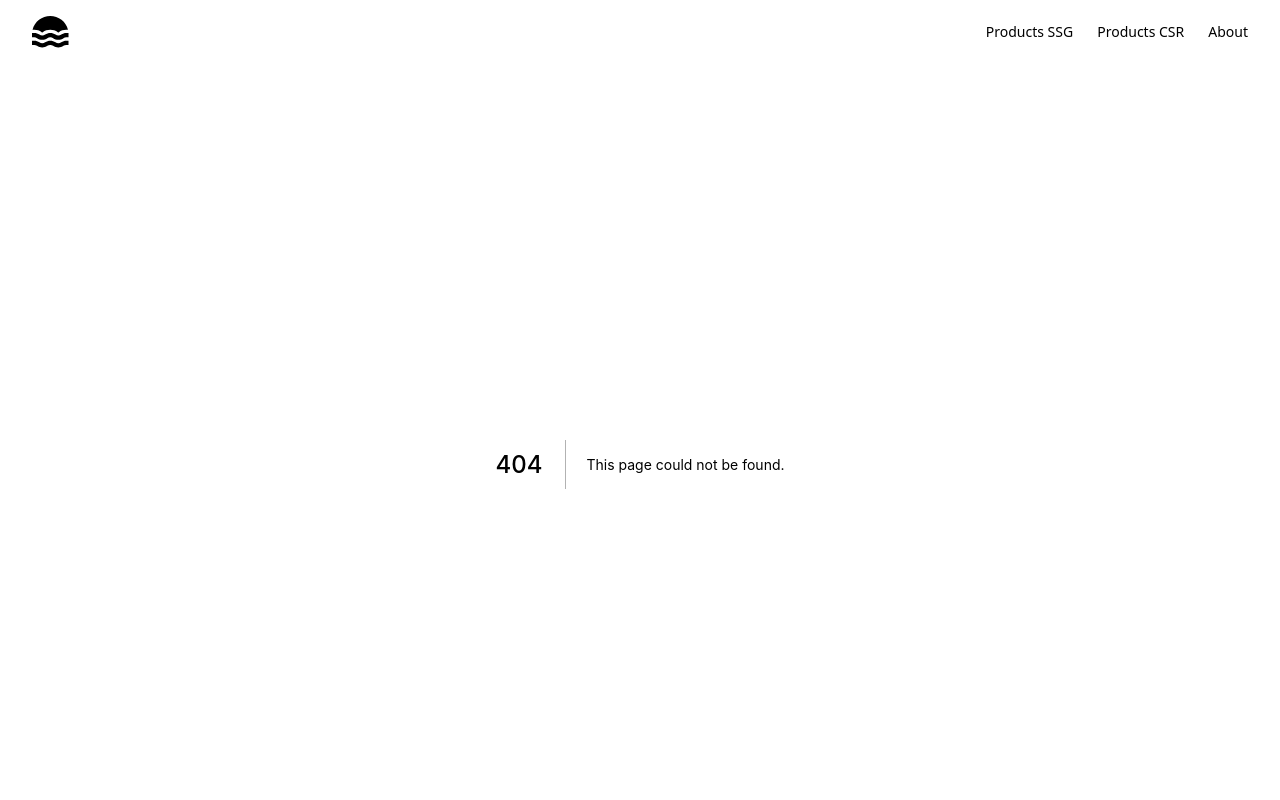
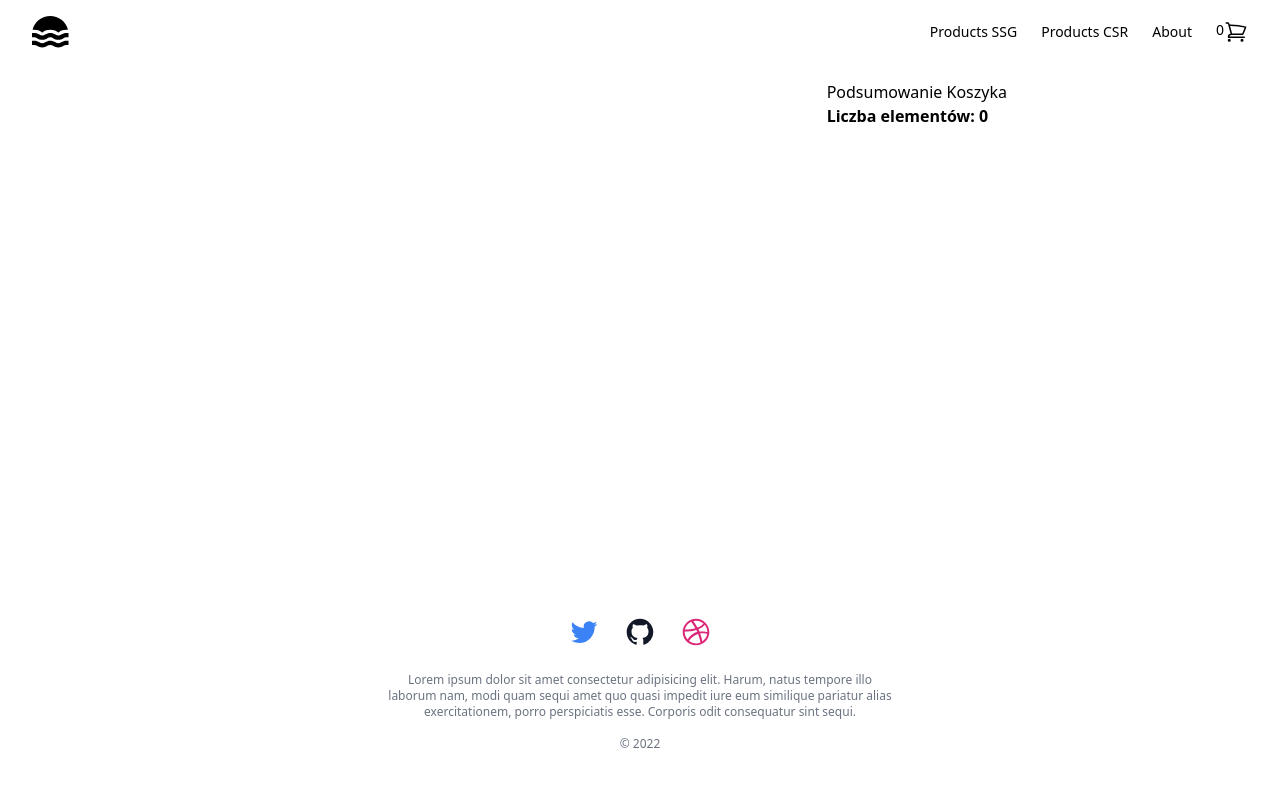
Before and after one commit to arybinska/my-e-commerce-site, a Next.js app: page /cart in a window 1280 px wide. Before the commit this address had no page. Shown: the top 800 px of the page. Built offline with nearby package versions, Linux system fonts and the light colour scheme.

Commit message:
Shopping cart - add item to cart

```diff
--- /dev/null
+++ b/components/Cart/CartContext.tsx
@@ -0,0 +1,48 @@
+import { createContext, useContext, useState } from "react";
+import { ReactNode } from "react-markdown/lib/ast-to-react";
+
+interface CartItem {
+  price: number;
+  title: string;
+  count: number;
+}
+
+interface CartState {
+  items: CartItem[];
+  addItemToCart: (item: CartItem) => void;
+}
+
+export const CartStateContext = createContext<CartState | null>(null);
+
+export const CartStateContextProvider = ({
+  children,
+}: {
+  children: ReactNode;
+}) => {
+  const [cartItems, setCartItems] = useState<CartItem[]>([]);
+
+  return (
+    <CartStateContext.Provider
+      value={{
+        items: cartItems,
+        addItemToCart: (item) => {
+          // const newItems = [...cartItems, item];
+          // setCartItems(newItems);
+          // Lub krócej:
+          setCartItems((prevState) => [...prevState, item]);
+        },
+      }}
+    >
+      {children}
+    </CartStateContext.Provider>
+  );
+};
+
+//Tworzymy swój hook
+export const useCartState = () => {
+  const cartState = useContext(CartStateContext);
+  if (!cartState) {
+    throw new Error("You forgot CartStateContextProvider");
+  }
+  return cartState;
+};
--- /dev/null
+++ b/components/Cart/ShoppingCart.tsx
@@ -0,0 +1,27 @@
+import Link from "next/link";
+import { useCartState } from "./CartContext";
+
+export const ShoppingCart = () => {
+  const cartState = useCartState();
+  return (
+    <Link href="/cart">
+      <a className="inline-flex">
+        {cartState?.items.length}
+        <svg
+          xmlns="http://www.w3.org/2000/svg"
+          fill="none"
+          viewBox="0 0 24 24"
+          strokeWidth={1.5}
+          stroke="currentColor"
+          className="w-6 h-6"
+        >
+          <path
+            strokeLinecap="round"
+            strokeLinejoin="round"
+            d="M2.25 3h1.386c.51 0 .955.343 1.087.835l.383 1.437M7.5 14.25a3 3 0 00-3 3h15.75m-12.75-3h11.218c1.121-2.3 2.1-4.684 2.924-7.138a60.114 60.114 0 00-16.536-1.84M7.5 14.25L5.106 5.272M6 20.25a.75.75 0 11-1.5 0 .75.75 0 011.5 0zm12.75 0a.75.75 0 11-1.5 0 .75.75 0 011.5 0z"
+          />
+        </svg>
+      </a>
+    </Link>
+  );
+};
--- a/components/Header.tsx
+++ b/components/Header.tsx
@@ -1,4 +1,5 @@
 import Link from "next/link";
+import { ShoppingCart } from "./Cart/ShoppingCart";
 
 export const Header = () => {
   return (
@@ -46,6 +47,9 @@ export const Header = () => {
                     About
                   </Link>
                 </li>
+                <li>
+                  <ShoppingCart />
+                </li>
               </ul>
             </nav>
           </div>
--- a/components/Product.tsx
+++ b/components/Product.tsx
@@ -4,6 +4,8 @@ import { Rating } from "./Rating";
 import { NextSeo } from "next-seo";
 import { AppMarkdown } from "./AppMarkdown";
 import { MarkdownResult } from "../utils";
+import { useContext } from "react";
+import { useCartState } from "./Cart/CartContext";
 
 interface ProductDetail {
   id: number;
@@ -67,6 +69,7 @@ interface ProductListItemProps {
 }
 
 export const ProductListItem = ({ data }: ProductListItemProps) => {
+  const cartState = useCartState();
   return (
     <div className="bg-white p-4">
       <Image
@@ -77,11 +80,24 @@ export const ProductListItem = ({ data }: ProductListItemProps) => {
         height={9}
         objectFit="contain"
       />
-      <Link href={`/products/${data.id}`}>
-        <a href="">
-          <h2 className="p-4 text-3xl font-bold">{data.title}</h2>
-        </a>
-      </Link>
+      <div className="p-4">
+        <Link href={`/products/${data.id}`}>
+          <a href="">
+            <h2 className="pb-4 text-3xl font-bold">{data.title}</h2>
+          </a>
+        </Link>
+        <button
+          onClick={() =>
+            cartState.addItemToCart({
+              price: 21.37,
+              title: data.title,
+            })
+          }
+          className="text-black bg-blue-100 border-spacing-2 p-2 hover:bg-red-50"
+        >
+          Dodaj do koszyka
+        </button>
+      </div>
     </div>
   );
 };
--- a/pages/_app.tsx
+++ b/pages/_app.tsx
@@ -5,6 +5,7 @@ import { DefaultSeo } from "next-seo";
 import SEO from "../next-seo.config.js";
 import { QueryClient, QueryClientProvider, QueryErrorResetBoundary } from '@tanstack/react-query';
 import { ErrorBoundary } from '../components/ErrorBoundary';
+import { CartStateContextProvider } from "../components/Cart/CartContext";
 
 const queryClient = new QueryClient({
   defaultOptions: {
@@ -19,6 +20,7 @@ const client = new QueryClient();
 function MyApp({ Component, pageProps }: AppProps) {
   return (
     <>
+    <CartStateContextProvider>
       <DefaultSeo {...SEO} />
       <QueryClientProvider client={queryClient}>
       <QueryErrorResetBoundary>
@@ -31,6 +33,7 @@ function MyApp({ Component, pageProps }: AppProps) {
         )}
       </QueryErrorResetBoundary>
     </QueryClientProvider>
+    </CartStateContextProvider>
     </>
   );
 }
--- /dev/null
+++ b/pages/cart.tsx
@@ -0,0 +1,63 @@
+import { useCartState } from "../components/Cart/CartContext";
+
+const CartContent = () => {
+  const cartState = useCartState();
+  return (
+    <div className="col-span-2">
+      <ul className="divide-y divide-gray-200">
+        {cartState.items.map((item, index) => (
+          <li className="py-4" key={`${item.title}_${index}`}>
+            <div className="flex justify-between">
+              <div>{item.title}</div>{" "}
+              <div>
+                {item.price}{" "}
+                <button className="ml-4 text-red-500">
+                  <svg
+                    xmlns="http://www.w3.org/2000/svg"
+                    fill="none"
+                    viewBox="0 0 24 24"
+                    strokeWidth={1.5}
+                    stroke="currentColor"
+                    className="w-6 h-6"
+                    aria-label="Usuń element"
+                  >
+                    <path
+                      strokeLinecap="round"
+                      strokeLinejoin="round"
+                      d="M14.74 9l-.346 9m-4.788 0L9.26 9m9.968-3.21c.342.052.682.107 1.022.166m-1.022-.165L18.16 19.673a2.25 2.25 0 01-2.244 2.077H8.084a2.25 2.25 0 01-2.244-2.077L4.772 5.79m14.456 0a48.108 48.108 0 00-3.478-.397m-12 .562c.34-.059.68-.114 1.022-.165m0 0a48.11 48.11 0 013.478-.397m7.5 0v-.916c0-1.18-.91-2.164-2.09-2.201a51.964 51.964 0 00-3.32 0c-1.18.037-2.09 1.022-2.09 2.201v.916m7.5 0a48.667 48.667 0 00-7.5 0"
+                    />
+                  </svg>
+                </button>
+              </div>
+            </div>
+          </li>
+        ))}
+      </ul>
+    </div>
+  );
+};
+
+const CartSummary = () => {
+  const cartState = useCartState();
+  return (
+    <div>
+      Podsumowanie Koszyka
+      <div className="font-bold">
+        Liczba elementów: {cartState.items.length}
+      </div>
+    </div>
+  );
+};
+
+const CartPage = () => {
+  return (
+    <div className="max-w-5xl mx-auto p-4">
+      <div className="grid grid-cols-3 gap-8">
+        <CartContent />
+        <CartSummary />
+      </div>
+    </div>
+  );
+};
+
+export default CartPage;
```
